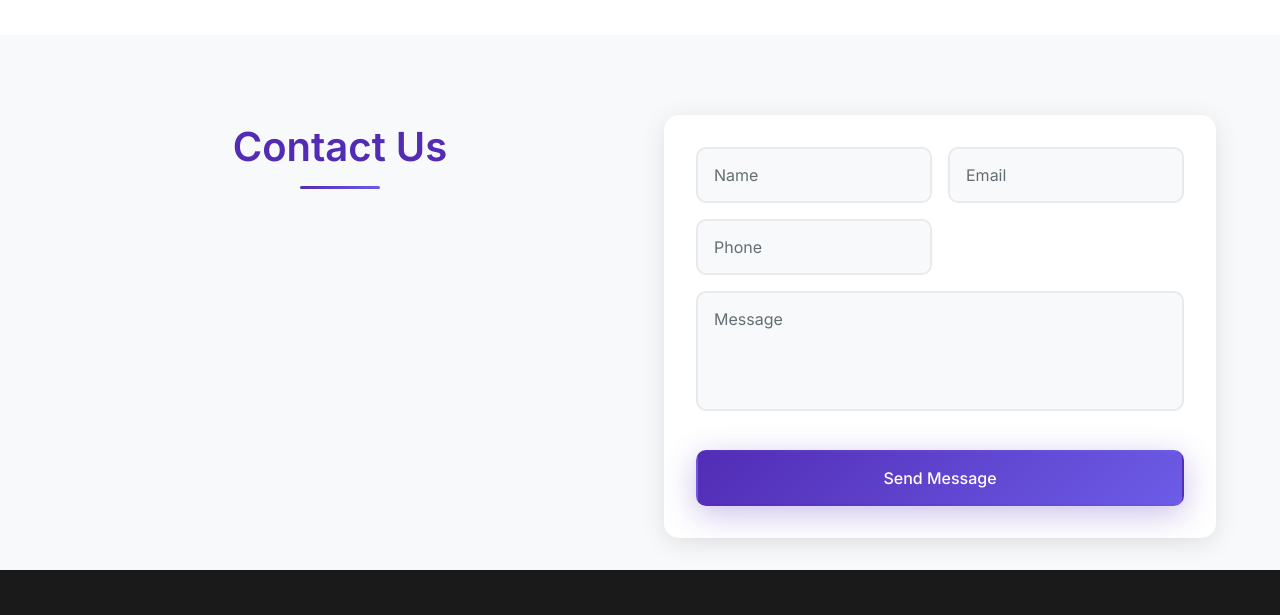
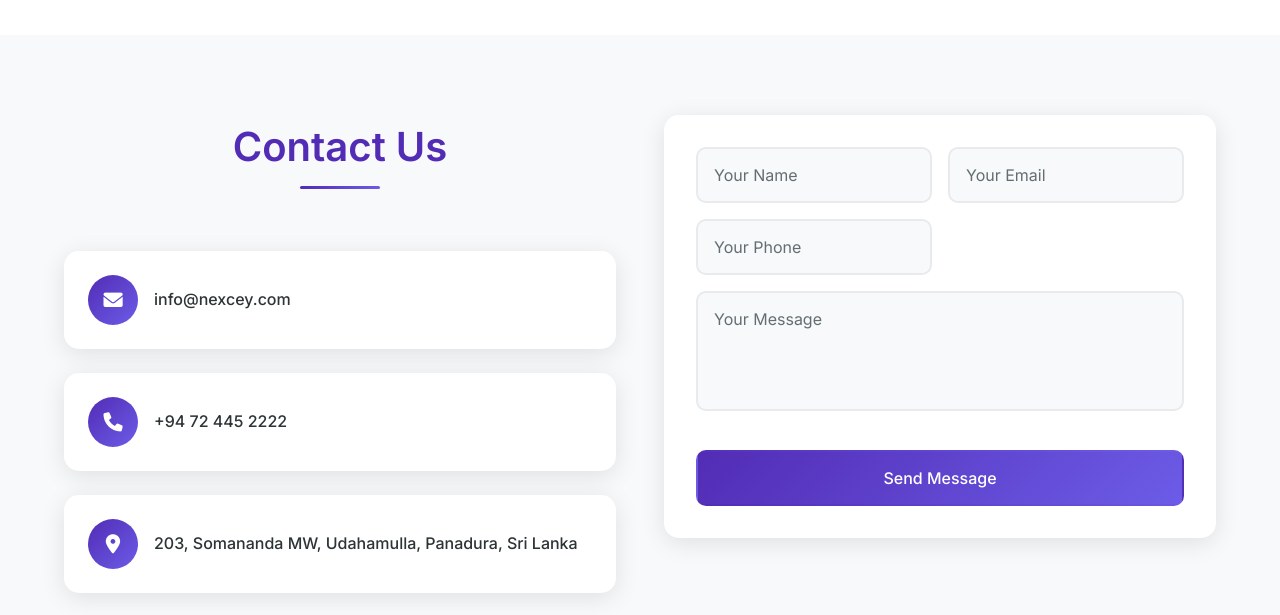
Before and after one commit to imWalterW/nexcey, a website: page index.html in a window 1280 px wide. Shown: the part 3010-3625 px from the top of the page. Drawn offline with Linux system fonts and the light colour scheme; no server answers.

Commit message:
Update index.html

```diff
--- a/index.html
+++ b/index.html
@@ -129,15 +129,35 @@
     <!-- Contact Section -->
     <section class="contact section" id="contact-us">
         <div class="contact__container container">
-            <h2 class="section__title">Contact Us</h2>
+            <div class="contact__info">
+                <h2 class="section__title">Contact Us</h2>
+                <div class="contact__info-card">
+                    <div class="contact__info-icon">
+                        <i class="fas fa-envelope"></i>
+                    </div>
+                    <div class="contact__info-text" id="footer-email">info@nexcey.com</div>
+                </div>
+                <div class="contact__info-card">
+                    <div class="contact__info-icon">
+                        <i class="fas fa-phone"></i>
+                    </div>
+                    <div class="contact__info-text" id="footer-phone">+94 72 445 2222</div>
+                </div>
+                <div class="contact__info-card">
+                    <div class="contact__info-icon">
+                        <i class="fas fa-map-marker-alt"></i>
+                    </div>
+                    <div class="contact__info-text" id="footer-address">203, Somananda MW, Udahamulla, Panadura, Sri Lanka</div>
+                </div>
+            </div>
             <form class="contact__form" id="contact-form" name="contact" method="POST" data-netlify="true">
                 <div class="contact__inputs">
-                    <input type="text" name="name" placeholder="Name" class="contact__input" required>
-                    <input type="email" name="email" placeholder="Email" class="contact__input" required>
-                    <input type="tel" name="phone" placeholder="Phone" class="contact__input" required>
+                    <input type="text" name="name" placeholder="Your Name" class="contact__input" required>
+                    <input type="email" name="email" placeholder="Your Email" class="contact__input" required>
+                    <input type="tel" name="phone" placeholder="Your Phone" class="contact__input" required>
                 </div>
-                <textarea name="message" placeholder="Message" class="contact__textarea" required></textarea>
-                <button type="submit" class="button contact__button">Send Message</button>
+                <textarea name="message" placeholder="Your Message" class="contact__textarea" required></textarea>
+                <button type="submit" class="contact__button">Send Message</button>
             </form>
         </div>
     </section>
```
